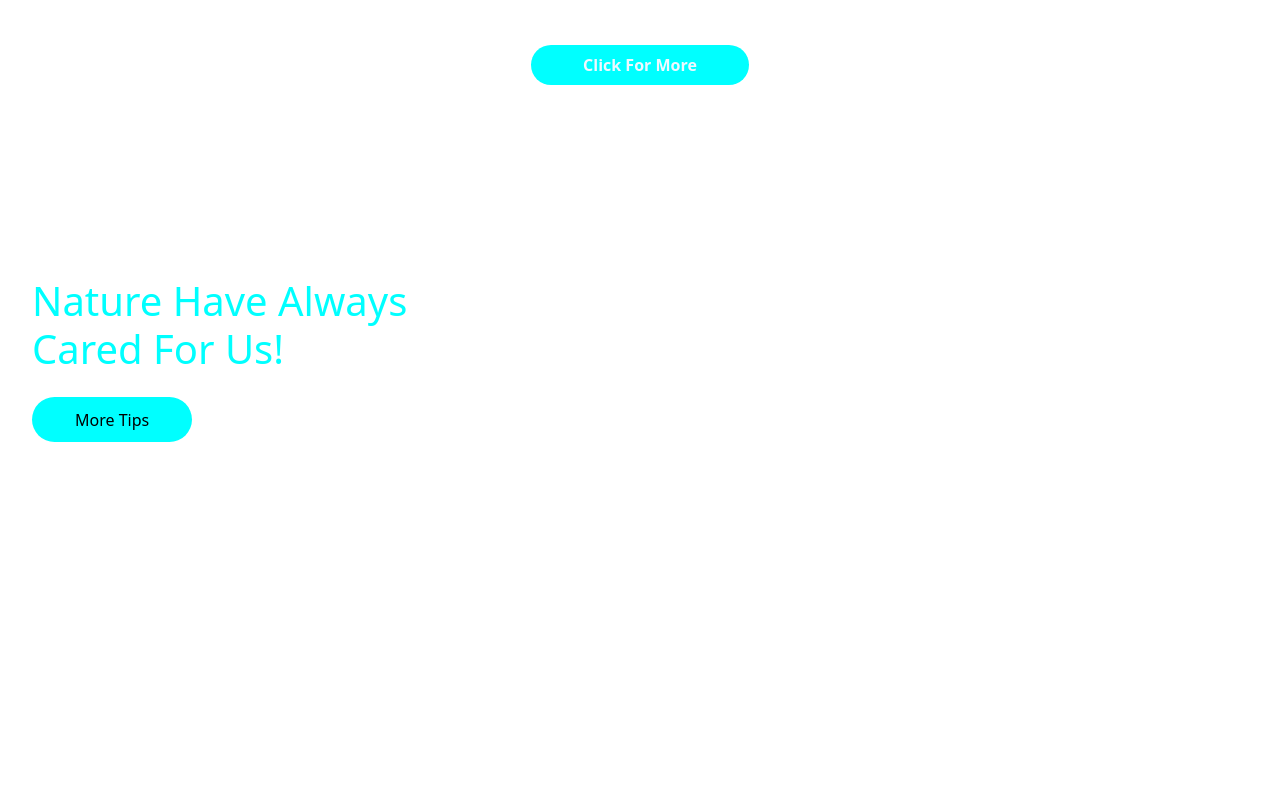
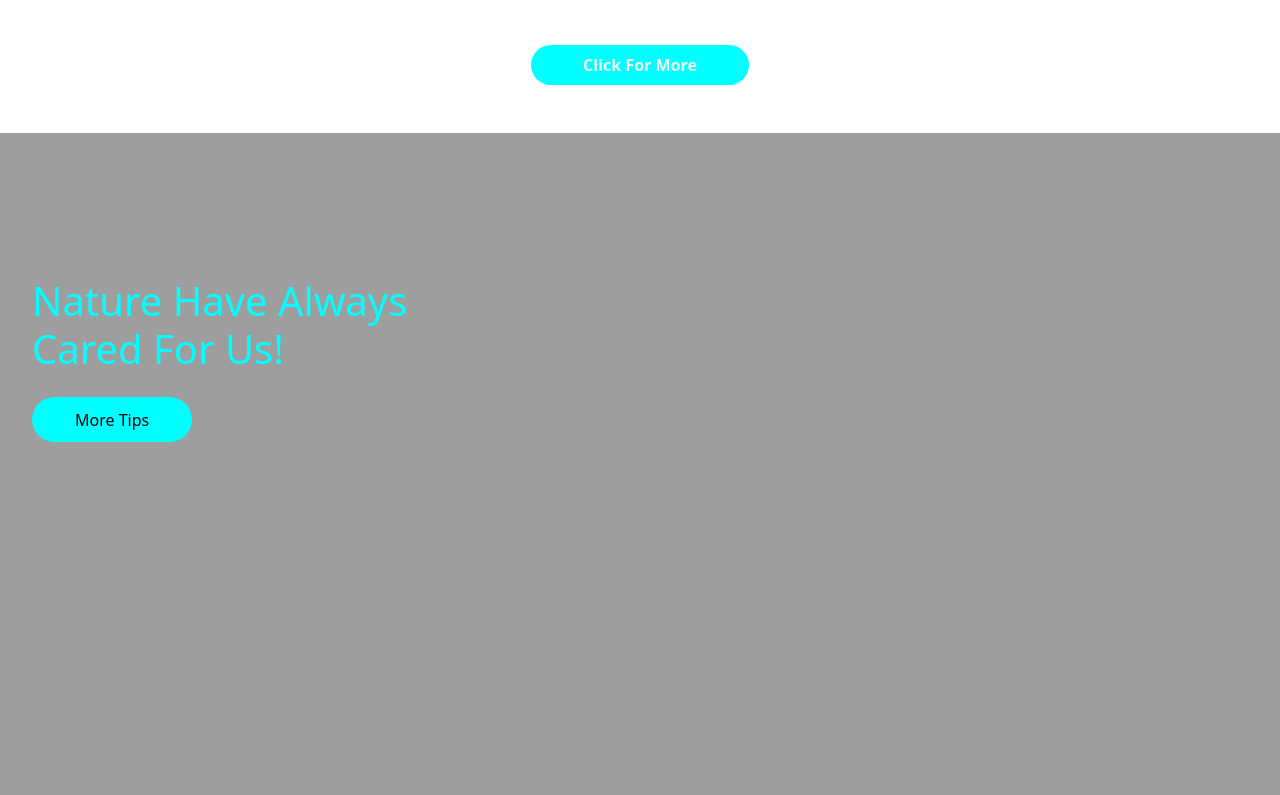
Before and after one commit to johmicheal/E-commerce, a plain HTML site: page index.html in a window 1280 px wide. Shown: the part 2985-3780 px from the top of the page. Drawn offline with nearby package versions, Linux system fonts and the light colour scheme; the site is published under a folder, as on GitHub Pages, so addresses that start at the root find nothing; a script that the page names is missing.

Commit message:
Update ecommerce.css

```diff
--- a/ecommerce.css
+++ b/ecommerce.css
@@ -77,7 +77,7 @@
 transition: 0.5;
 }
 .main1{
-    background: url(/1.jpg) no-repeat;
+    background: url(1.jpg) no-repeat;
      background-size: cover;
      height: 100vh;
      width: 1349px;
```
